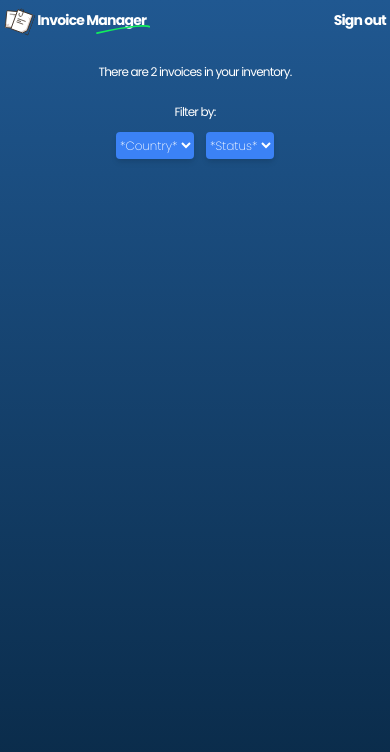
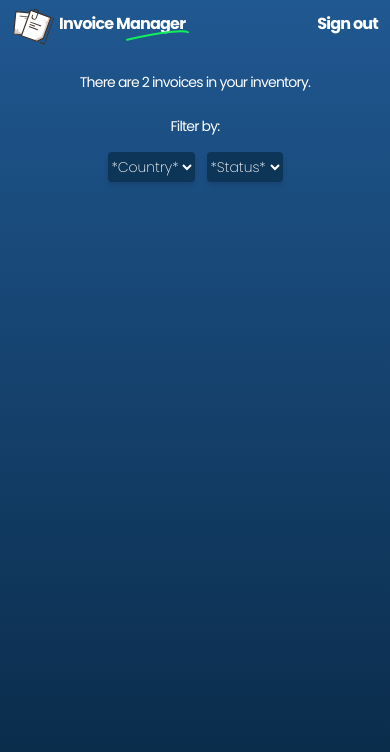
Before and after one commit to torbilote/vue3-invoice-app-v2, a Vue app: page / in a window 390 px wide. Shown: the top 752 px of the page. Built offline with nearby package versions, Linux system fonts and the light colour scheme.

Commit message:
Finished Counter and Filters visually.

```diff
--- a/src/App.vue
+++ b/src/App.vue
@@ -21,6 +21,7 @@ export default {
   font-family: 'Poppins', Helvetica, Arial, sans-serif;
   -webkit-font-smoothing: antialiased;
   -moz-osx-font-smoothing: grayscale;
+  -webkit-appearance: none;
   min-height: 100vh;
   min-width: 100vw;
   letter-spacing: -0.05em;
--- a/src/components/TheCounter.vue
+++ b/src/components/TheCounter.vue
@@ -1,6 +1,6 @@
 <template>
   <div class="max-w-max mx-auto mt-8">
-    <h3 class="text-xs text-white font-normal sm:text-sm lg:text-base xl:text-xl">There are 2 invoices in your inventory.</h3>
+    <h3 class="text-sm text-white font-normal sm:text-base lg:text-lg xl:text-xl">There are 2 invoices in your inventory.</h3>
   </div>
 </template>
 
--- a/src/components/TheFilters.vue
+++ b/src/components/TheFilters.vue
@@ -1,14 +1,14 @@
 <template>
-  <div class="max-w-max mx-auto mt-6 flex flex-col items-center gap-y-3">
-    <h3 class="text-xs text-white font-normal sm:text-sm lg:text-base xl:text-xl">Filter by:</h3>
+  <div class="max-w-max mx-auto mt-6 flex flex-col items-center gap-y-4">
+    <h3 class="text-sm text-white font-normal sm:text-base lg:text-lg xl:text-xl">Filter by:</h3>
     <div class="flex flex-row gap-x-3">
-      <select class="bg-blue-500 py-1 rounded shadow-md font-extralight text-xs text-white sm:text-sm lg:text-base xl:text-xl">
+      <select class="bg-my-blue py-1 rounded shadow-md font-extralight text-sm text-white sm:text-base lg:text-lg xl:text-xl">
         <option class="font-extralight" value="Country" selected>*Country*</option>
         <option class="font-extralight" value="France">France</option>
         <option class="font-extralight" value="Poland">Poland</option>
         <option class="font-extralight" value="Spain">Spain</option>
       </select>
-      <select class="bg-blue-500 py-1 rounded shadow-md font-extralight text-xs text-white sm:text-sm lg:text-base xl:text-xl">
+      <select class="bg-my-blue py-1 rounded shadow-md font-extralight text-sm text-white sm:text-base lg:text-lg xl:text-xl">
         <option class="font-extralight" value="Status" selected>*Status*</option>
         <option class="font-extralight" value="Draft">Draft</option>
         <option class="font-extralight" value="Paid">Paid</option>
--- a/src/components/TheHeader.vue
+++ b/src/components/TheHeader.vue
@@ -1,16 +1,16 @@
 <template>
-  <header class="w-screen flex flex-row flex-nowrap h-8 sm:h-14 lg:h-16 xl:h-24">
-    <div class="flex-auto flex flex-row flex-nowrap items-center justify-start mt-2 ml-1 sm:ml-4 lg:ml-5 xl:ml-7">
+  <header class="w-screen flex flex-row flex-nowrap h-10 sm:h-16 lg:h-20 xl:h-24">
+    <div class="flex-auto flex flex-row flex-nowrap items-center justify-start mt-2 ml-3 sm:ml-5 lg:ml-6 xl:ml-7">
       <img class="max-h-full w-auto transform rotate-20" src="../assets/background_invoice.svg" alt="" />
-      <div class="relative ml-1 sm:ml-4 lg:ml-5 xl:ml-6">
-        <h1 class="text-sm text-white font-bold sm:text-lg lg:text-2xl xl:text-5xl">Invoice Manager</h1>
-        <svg class="absolute w-1/2 -right-1 top-0 sm:top-2 lg:top-4 xl:top-11" width="232" height="39" viewBox="0 0 232 39" fill="none" xmlns="http://www.w3.org/2000/svg">
+      <div class="relative ml-2 sm:ml-4 lg:ml-5 xl:ml-6">
+        <h1 class="text-base text-white font-bold sm:text-xl lg:text-3xl xl:text-5xl">Invoice Manager</h1>
+        <svg class="absolute w-1/2 -right-1 top-1 sm:top-3 lg:top-6 xl:top-11" width="232" height="39" viewBox="0 0 232 39" fill="none" xmlns="http://www.w3.org/2000/svg">
           <path d="M4 35C159.893 -1.35364 218.289 1.63977 228 7.68067" stroke="#11EF5C" stroke-width="7" stroke-linecap="round" stroke-linejoin="round" />
         </svg>
       </div>
     </div>
-    <div class="flex-auto flex flex-row flex-nowrap items-center justify-end mt-2 mr-1 sm:mr-4 lg:mr-5 xl:mr-7">
-      <p class="text-sm text-white font-bold sm:text-lg lg:text-2xl">Sign out</p>
+    <div class="flex-auto flex flex-row flex-nowrap items-center justify-end mt-2 mr-3 sm:mr-5 lg:mr-6 xl:mr-7">
+      <p class="text-base text-white font-bold sm:text-xl lg:text-3xl xl:text-5xl">Sign out</p>
     </div>
   </header>
 </template>
--- a/tailwind.config.js
+++ b/tailwind.config.js
@@ -15,6 +15,10 @@ module.exports = {
       180: '180deg',
       270: '270deg',
     },
+    backgroundColor: (theme) => ({
+      ...theme('colors'),
+      'my-blue': '#0d3558',
+    }),
     extend: {},
   },
   variants: {
```
